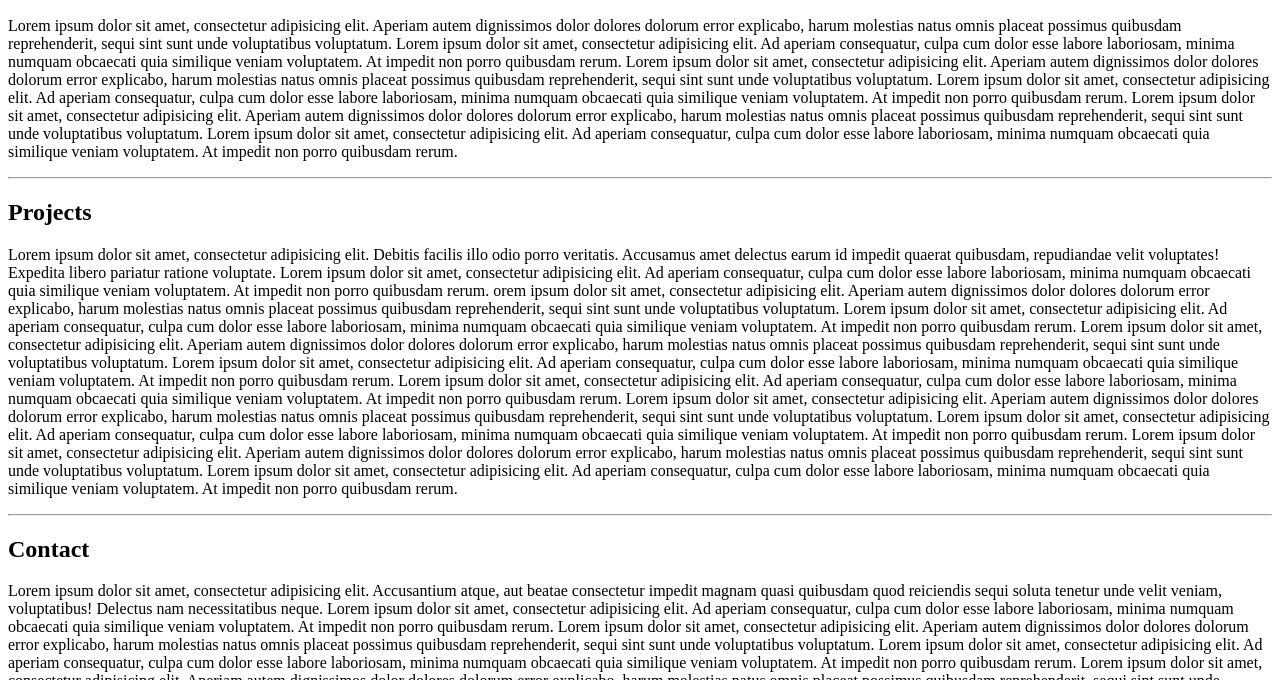
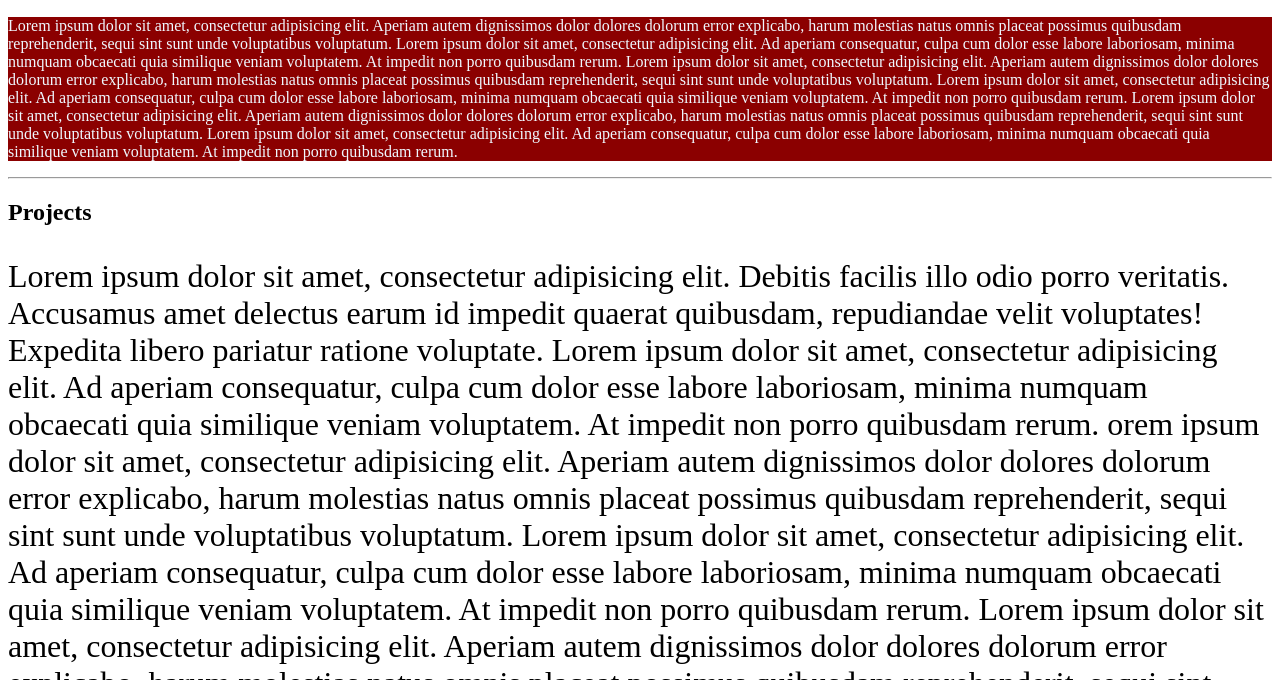
Before and after one commit to Panida287/week-2-html, a plain HTML site: page index.html in a window 1280 px wide. Shown: the part 120-800 px from the top of the page. Drawn offline with Linux system fonts and the light colour scheme.

Commit message:
added index.html file

```diff
--- a/index.html
+++ b/index.html
@@ -4,6 +4,20 @@
     <meta charset="UTF-8"/>
     <meta name="viewport" content="width=device-width, initial-scale=1.0"/>
     <title>Panida's Portfolio</title>
+    <style>
+        #about-paragraph{
+            background-color: darkred;
+            color: aliceblue;
+        }
+
+        #contact-heading{
+            background-color: darkred;
+            color: white;
+            padding: 26px;
+            border-radius: 16px;
+            font-family: "Arial Black";
+        }
+    </style>
 </head>
 <body>
     <header>
@@ -29,9 +43,9 @@
     </header>
 
     <main>
-        <h2>About</h2>
+        <h2 id="about-header">About</h2>
         <section id="about">
-            <p>
+            <p id="about-paragraph">
                 Lorem ipsum dolor sit amet, consectetur adipisicing elit. Aperiam autem dignissimos dolor dolores dolorum
             error explicabo, harum molestias natus omnis placeat possimus quibusdam reprehenderit, sequi sint sunt unde
             voluptatibus voluptatum.
@@ -55,7 +69,7 @@
         <hr/>
         <h2>Projects</h2>
         <section id="projects">
-            <p>
+            <p style="font-size: 32px;">
                 Lorem ipsum dolor sit amet, consectetur adipisicing elit. Debitis facilis illo odio porro veritatis.
             Accusamus amet delectus earum id impedit quaerat quibusdam, repudiandae velit voluptates! Expedita libero
             pariatur ratione voluptate.
@@ -91,7 +105,7 @@
             </p>
         </section>
         <hr/>
-        <h2>Contact</h2>
+        <h2 id="contact-heading">Contact</h2>
         <section id="contact">
             <p>
                 Lorem ipsum dolor sit amet, consectetur adipisicing elit. Accusantium atque, aut beatae consectetur impedit
```
